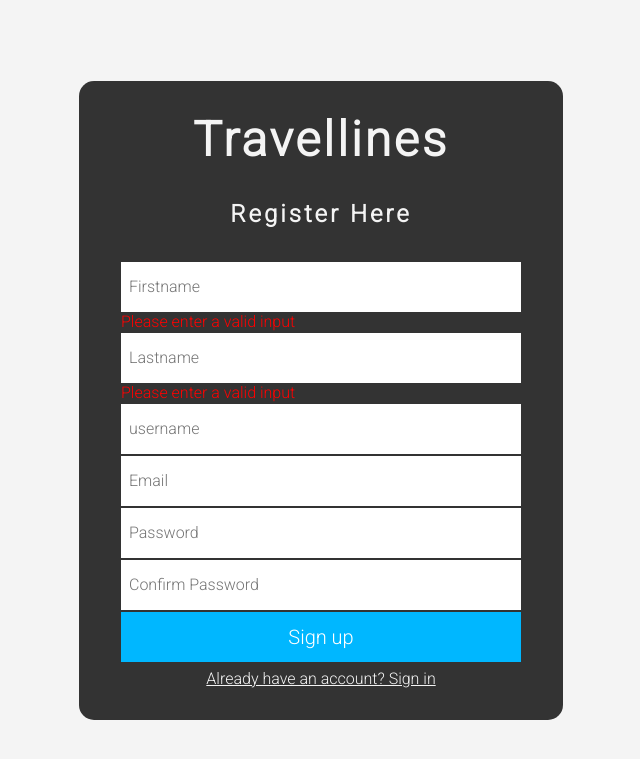
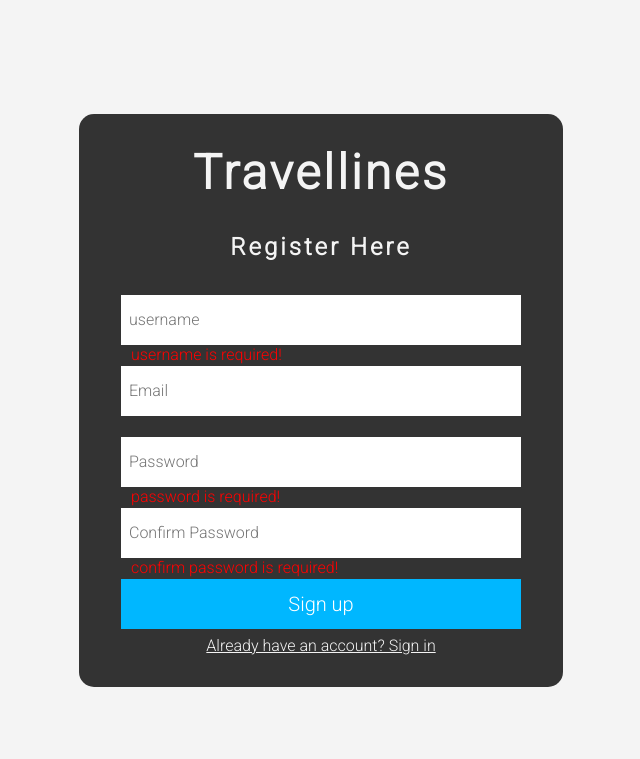
Before and after one commit to Iner-17/Travelinnes, a PHP site: page /src/pages/register.php in a window 1280 px wide. Shown: the top 759 px of the page, without its empty margins (319-959 px from the left). Run offline with PHP 8.4, Linux system fonts and the light colour scheme; data that the repository does not hold is empty.

Commit message:
Initial Commit

```diff
--- a/src/css/register.css
+++ b/src/css/register.css
@@ -68,4 +68,5 @@ form a {
 span {
     color: red;
     text-align: center;
+    padding: 0 10px;
 }
--- a/src/pages/register.php
+++ b/src/pages/register.php
@@ -7,16 +7,19 @@
     <title>Travellines</title>
 </head>
 <body>
-<?php
-        $fnameError = "";
-        $fname = $_POST["fname"];
-        if (empty($fname)) {
-            $fnameError = "Please enter a valid input";
+    <?php
+    $userName = "";
+    $email = "";
+    $password = "";
+    $cfrmpassword = "";
+        if (empty($_POST["username"])) {
+            $userName = "username is required!";
         }
-        $lnameError = "";
-        $lname = $_POST["lname"];
-        if (empty($lname)) {
-            $lnameError = "Please enter a valid input";
+        if (empty($_POST["password"])) {
+            $password = "password is required!";
+        }
+        if (empty($_POST["cfrmpassword"])) {
+            $cfrmpassword = "confirm password is required!";
         }
     ?>
     <div class="container">
@@ -26,29 +29,28 @@
                 <h2>Register Here</h2>
                 <tbody>
                     <tr>
-                        <td>
-                            <input type="text" name="fname" placeholder="Firstname"> <br>
-                            <span><?php echo $fnameError ?></span>
+                        <td colspan="2">
+                            <input type="text" name="username" placeholder="username"> <br>
+                            <span><?= $userName ?></span>
                         </td>
                     </tr>
                     <tr>
-                        <td>
-                        <input type="text" name="lname" placeholder="Lastname"> <br>
-                        <span><?php echo $lnameError ?></span>
-                    </td>
-
+                        <td colspan="2">
+                            <input type="email" name="email" placeholder="Email"><br>
+                            <span><?= $email ?></span>
+                        </td>
                     </tr>
                     <tr>
-                        <td colspan="2"><input type="text" name="username" placeholder="username"></td>
+                        <td colspan="2">
+                            <input type="password" name="password" placeholder="Password"><br>
+                            <span><?= $password ?></span>
+                        </td>
                     </tr>
                     <tr>
-                        <td colspan="2"><input type="email" name="email" placeholder="Email"></td>
-                    </tr>
-                    <tr>
-                        <td colspan="2"><input type="password" name="password" placeholder="Password"></td>
-                    </tr>
-                    <tr>
-                        <td colspan="2"><input type="password" name="cfrmpassword" placeholder="Confirm Password"></td>
+                        <td colspan="2">
+                            <input type="password" name="cfrmpassword" placeholder="Confirm Password"><br>
+                            <span><?= $cfrmpassword ?></span>
+                        </td>
                     </tr>
                     <tr>
                         <td colspan="2"><button class="btn">Sign up</button></td>
```
